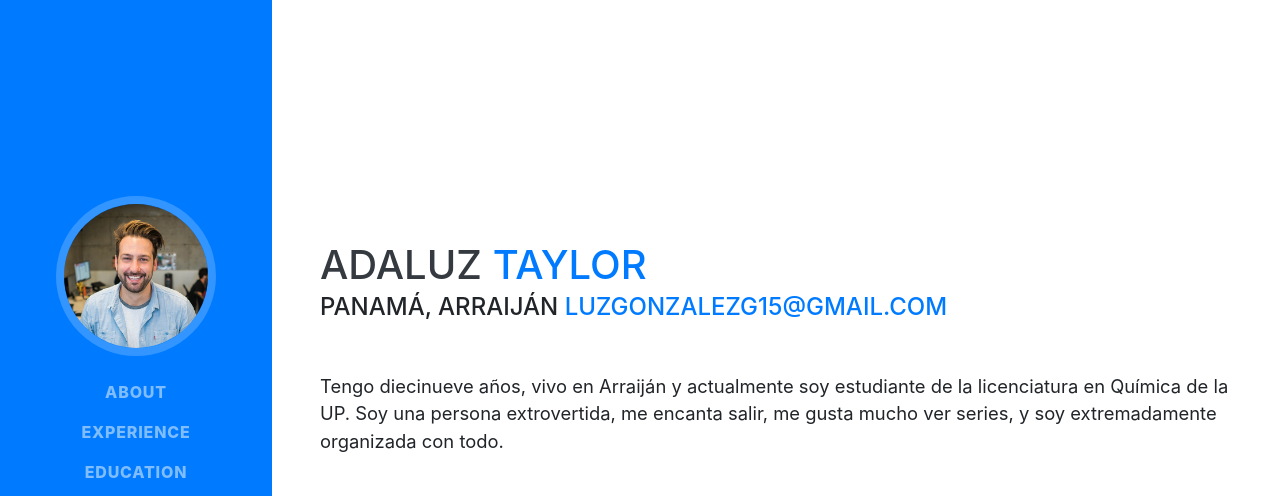
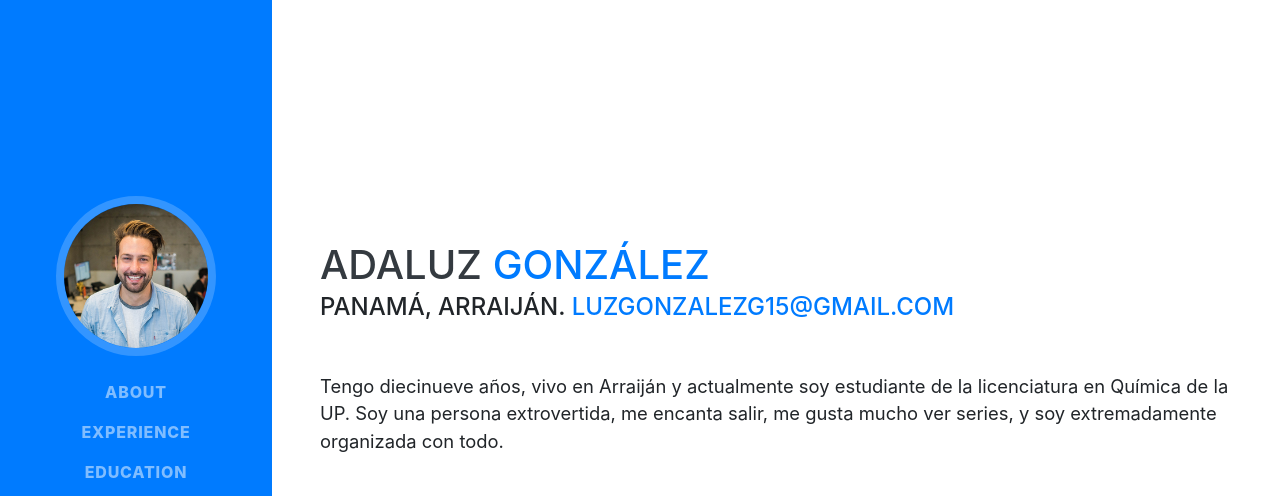
Before and after one commit to luzgonzalez000/Mi-primera-pagina-web, a website with bundled scripts: page index.html in a window 1280 px wide. Shown: the top 496 px of the page. Built offline with nearby package versions, Linux system fonts and the light colour scheme; a web font is replaced by a local one.

Commit message:
Update index.html

```diff
--- a/index.html
+++ b/index.html
@@ -64,9 +64,9 @@
     <section class="resume-section p-3 p-lg-5 d-flex align-items-center" id="about">
       <div class="w-100">
         <h1 class="mb-0">Adaluz
-          <span class="text-primary">Taylor</span>
+          <span class="text-primary">González</span>
         </h1>
-        <div class="subheading mb-5">Panamá, Arraiján
+        <div class="subheading mb-5">Panamá, Arraiján.
           <a href="mailto:luzgonzalezg15@gmail.com">luzgonzalezg15@gmail.com</a>
         </div>
         <p class="lead mb-5">Tengo diecinueve años, vivo en Arraiján y actualmente soy estudiante de la licenciatura en Química de la UP. Soy una persona extrovertida, me encanta salir, me gusta mucho ver series, y soy extremadamente organizada con todo.</p>
```
